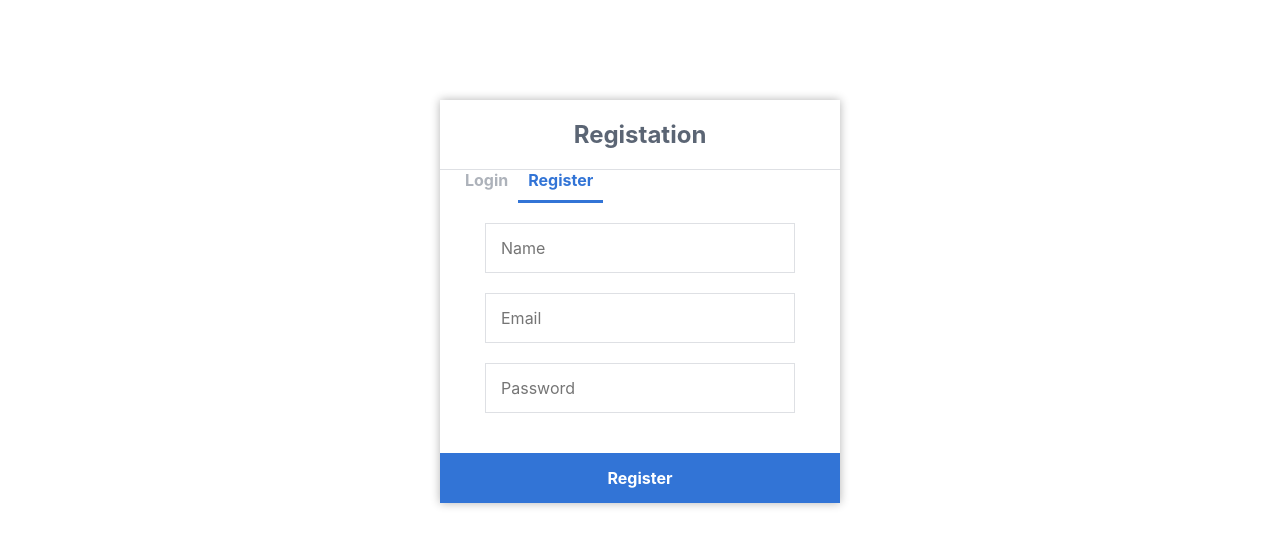
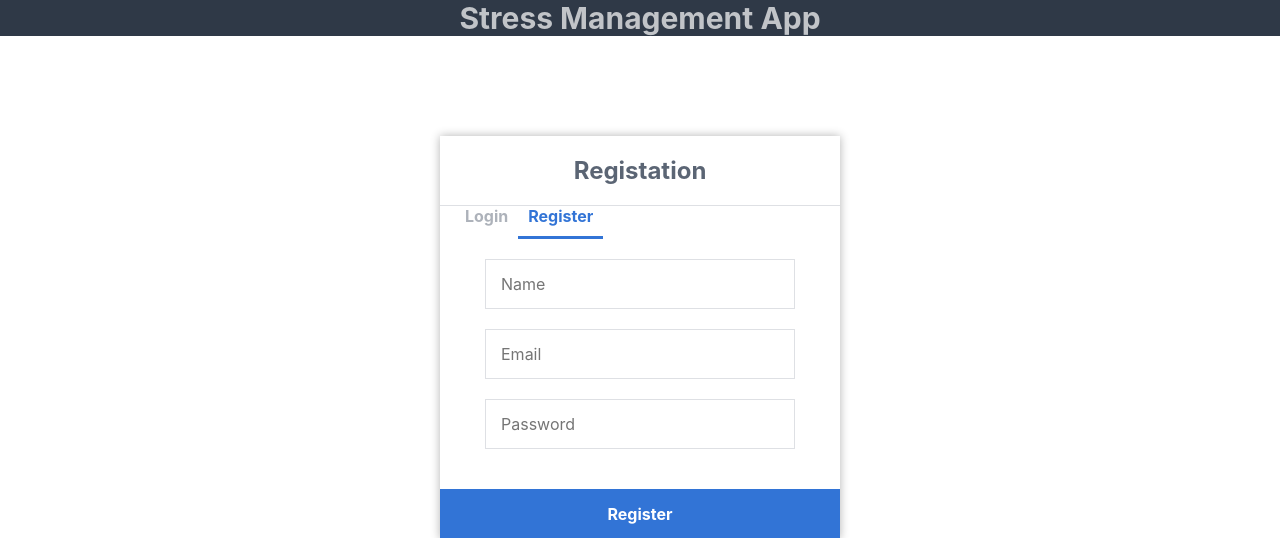
Before and after one commit to GKMmarcus/Stress-and-Anxiety-Management-App, a Flask app: page /register in a window 1280 px wide. Shown: the top 538 px of the page. Run offline with Flask 3, Linux system fonts and the light colour scheme; some libraries are stand-ins or nearby versions.

Commit message:
Added header in the registration page

```diff
--- a/templates/register.html
+++ b/templates/register.html
@@ -5,6 +5,7 @@
         <title>Registation</title>
     </head>
     <body>
+        <h1>Stress Management App</h1>
         <div class = 'register'>
             <h1>Registation</h1>
             <div class = "links">
```
